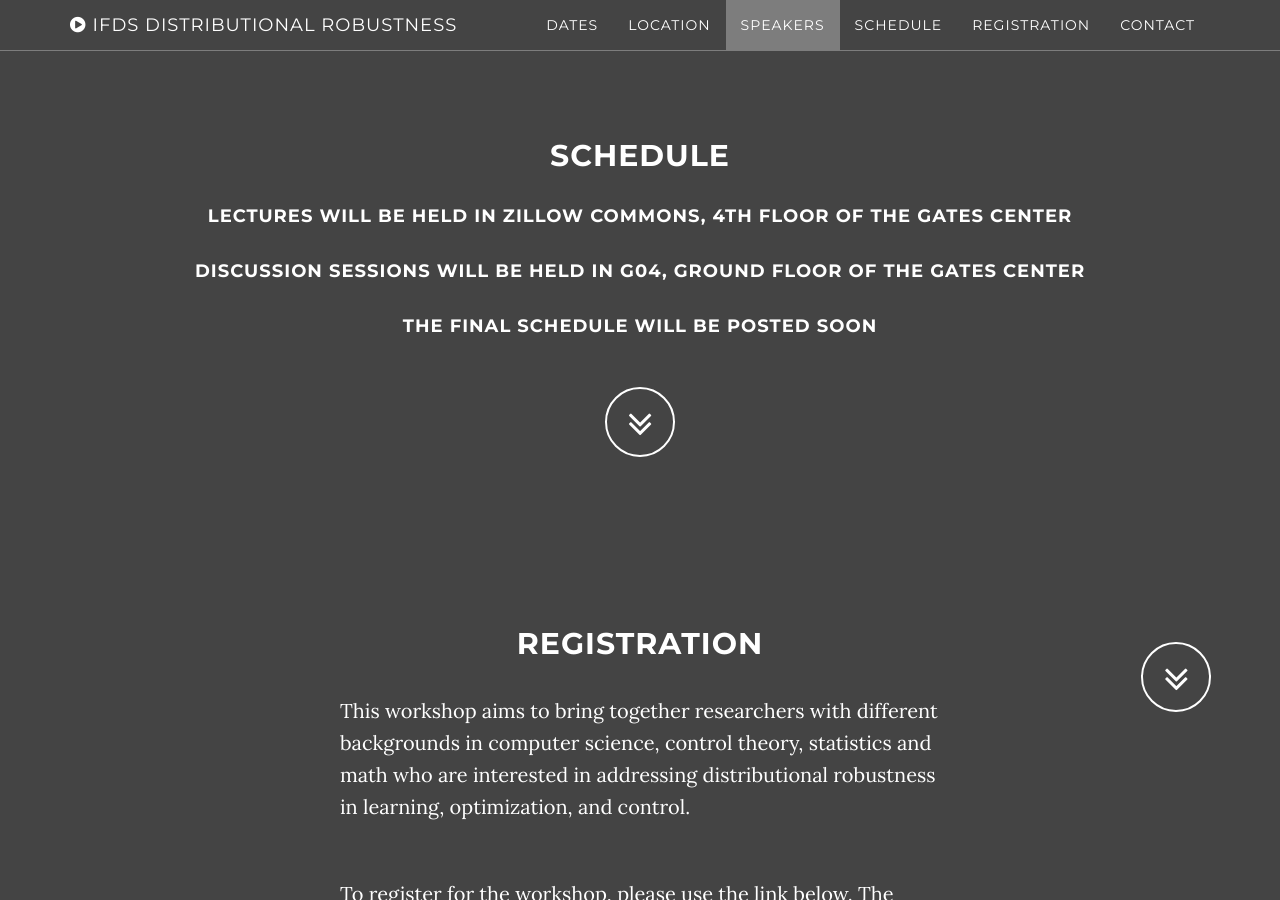
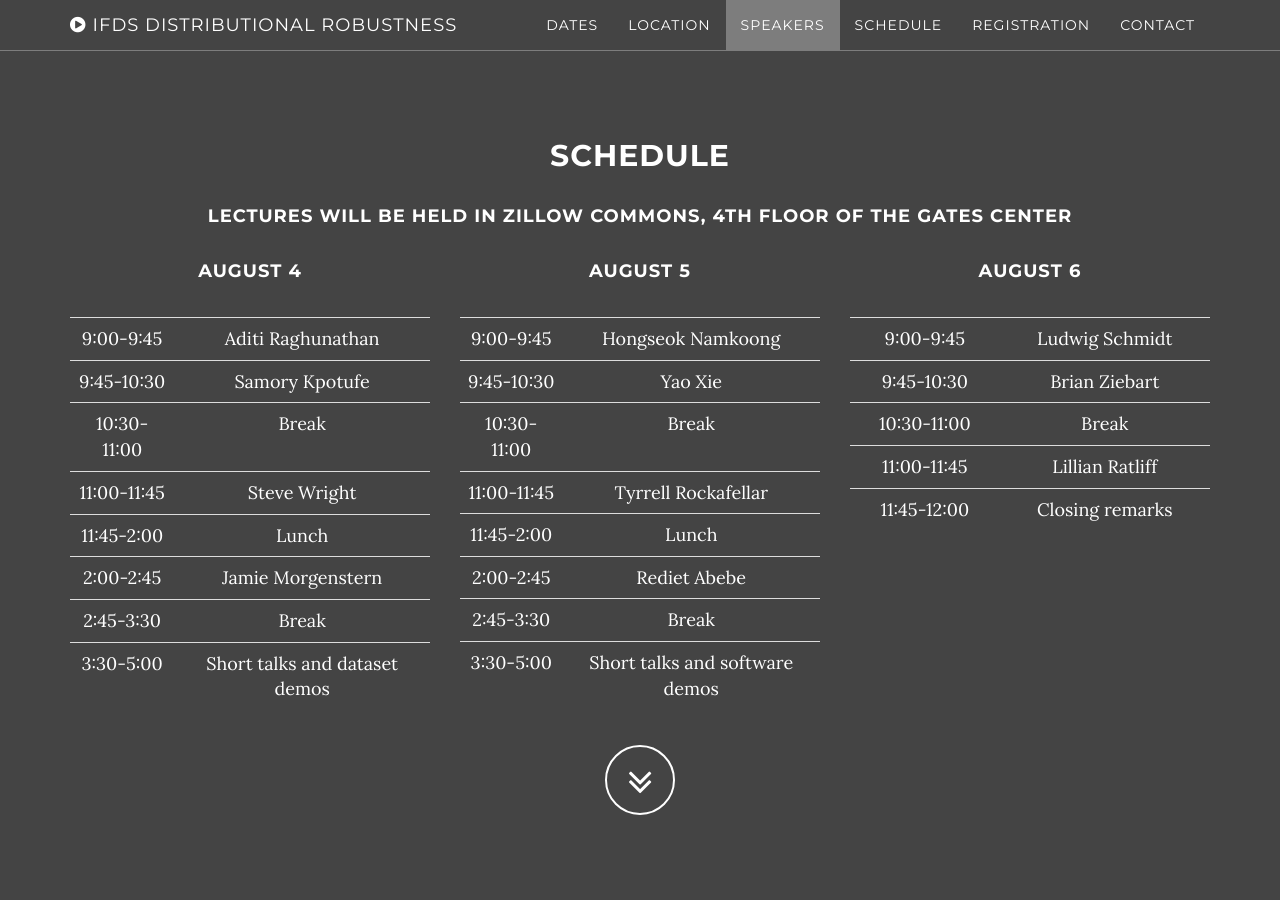
Before and after one commit to kgjamieson/ifds-workshop-2025, a Jekyll site: the page built from index.html, in a window 1280 px wide and 900 px high, scrolled down 3644 px. Built offline with Jekyll 4.4.1, drawn with Linux system fonts in a browser that asks for light colours.

Commit message:
Update schedule.html

```diff
--- a/_includes/schedule.html
+++ b/_includes/schedule.html
@@ -6,36 +6,97 @@
         <p></p>
 <!--         <h4><a href="TODO">Live Stream: TBD</a></h4> -->
         <h4>Lectures will be held in Zillow Commons, 4th floor of the Gates Center</h4>
-          <h4> Discussion sessions will be held in G04, ground floor of the Gates Center</h4>
+<!--           <h4> Discussion sessions will be held in G04, ground floor of the Gates Center</h4> -->
 
-          <h4> The final schedule will be posted soon </h4>
+<!--           <h4> The final schedule will be posted soon </h4> -->
 
-<!--       <div class="row">
+ <div class="row">
           <div class="col-md-4">
-              <h4> August 4, 2022 (Thursday) </h4>
+              <h4> August 4 </h4>
               <table class="table table-large">
               <tbody>
-                  TBD
-              </tbody>
+                <tr>
+                  <td>9:00-9:45</td><td> Aditi Raghunathan </td>
+                </tr>
+                <tr>
+                  <td>9:45-10:30</td><td> Samory Kpotufe </td>
+                </tr>
+                <tr>
+                  <td>10:30-11:00</td><td> Break </td>
+                </tr>
+                <tr>
+                  <td>11:00-11:45</td><td> Steve Wright </td>
+                </tr>
+                <tr>
+                  <td>11:45-2:00 </td><td> Lunch </td>
+                </tr>
+                <tr>
+                  <td>2:00-2:45</td><td>Jamie Morgenstern  </td>
+                </tr>
+                <tr>
+                  <td>2:45-3:30</td><td> Break  </td>
+                </tr>
+                <tr>
+                  <td>3:30-5:00</td><td> Short talks and dataset demos  </td>
+                </tr>
+                </tbody>
             </table>
           </div>
           <div class="col-md-4">
-              <h4> August 5, 2022 (Friday) </h4>
+              <h4> August 5 </h4>
               <table class="table table-large">
               <tbody>
-                  TBD
-              </tbody>
+                <tr>
+                  <td>9:00-9:45</td><td> Hongseok Namkoong </td>
+                </tr>
+                <tr>
+                  <td>9:45-10:30</td><td> Yao Xie </td>
+                </tr>
+                <tr>
+                  <td>10:30-11:00</td><td> Break </td>
+                </tr>
+                <tr>
+                  <td>11:00-11:45</td><td> Tyrrell Rockafellar</td>
+                </tr>
+                <tr>
+                <tr>
+                  <td>11:45-2:00 </td><td> Lunch </td>
+                </tr>
+                <tr>
+                  <td>2:00-2:45</td><td> Rediet Abebe  </td>
+                </tr>
+                <tr>
+                  <td>2:45-3:30</td><td> Break  </td>
+                </tr>
+                <tr>
+                  <td>3:30-5:00</td><td> Short talks and software demos  </td>
+                </tr>
+                </tbody>
             </table>
           </div>
           <div class="col-md-4">
-              <h4> August 6, 2022 (Saturday) </h4>
+              <h4> August 6 </h4>
               <table class="table table-large">
               <tbody>
-                TBD
-              </tbody>
+                <tr>
+                  <td>9:00-9:45</td><td>  Ludwig Schmidt </td>
+                </tr>
+                <tr>
+                  <td>9:45-10:30</td><td> Brian Ziebart </td>
+                </tr>
+                <tr>
+                  <td>10:30-11:00</td><td> Break </td>
+                </tr>
+                <tr>
+                  <td>11:00-11:45</td><td> Lillian Ratliff </td>
+                </tr>
+                <tr>
+                  <td>11:45-12:00</td><td> Closing remarks </td>
+                </tr>
+                </tbody>
             </table>
           </div>
-        </div> -->
+        </div>
         <div class="text-center">
           <a href="#about" class="btn btn-circle page-scroll">
             <i class="fa fa-angle-double-down animated"></i>
```
